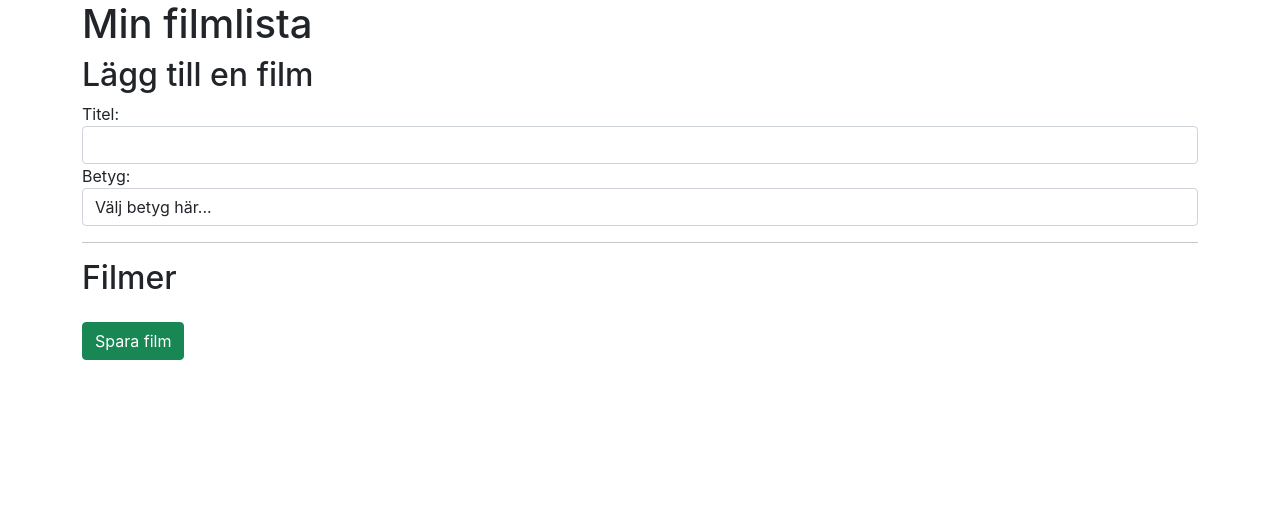
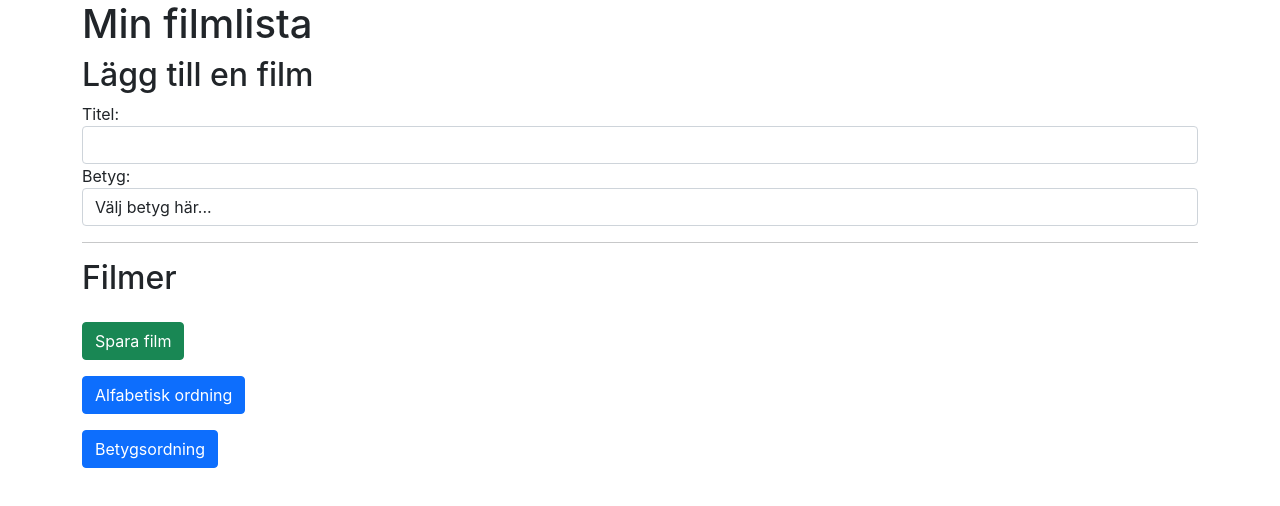
Before and after one commit to cwallins/Laboration-6, a React (Create React App) app in the folder laboration/: page / in a window 1280 px wide. Shown: the top 506 px of the page. Built offline with nearby package versions, Linux system fonts and the light colour scheme.

Commit message:
Change Buttons

```diff
--- a/laboration/src/App.js
+++ b/laboration/src/App.js
@@ -1,6 +1,9 @@
 import MovieForm from './movieForm';
 import Movies from './movies';
 import SaveMovieButton from './saveMovieButton';
+import OrderByAlpha from './orderByAlpha';
+import OrderByGrade from './orderByGrade';
+
 
 
 function App() {
@@ -11,6 +14,8 @@ function App() {
       <MovieForm/>
       <Movies/>
       <SaveMovieButton/>
+      <OrderByAlpha/>
+      <OrderByGrade/>
     </div>
   );
 }
--- /dev/null
+++ b/laboration/src/orderByAlpha.js
@@ -0,0 +1,9 @@
+import React, { useState, useRef } from 'react';
+
+export default function orderByAlpha() {
+    return (
+        <div>
+            <input type="submit" class="btn btn-primary mt-3" value="Alfabetisk ordning"></input>
+        </div>
+    )
+}
--- /dev/null
+++ b/laboration/src/orderByGrade.js
@@ -0,0 +1,9 @@
+import React, { useState, useRef } from 'react';
+
+export default function orderByGrade() {
+    return (
+        <div>
+            <input type="submit" class="btn btn-primary mt-3" value="Betygsordning"></input>
+        </div>
+    )
+}
```
